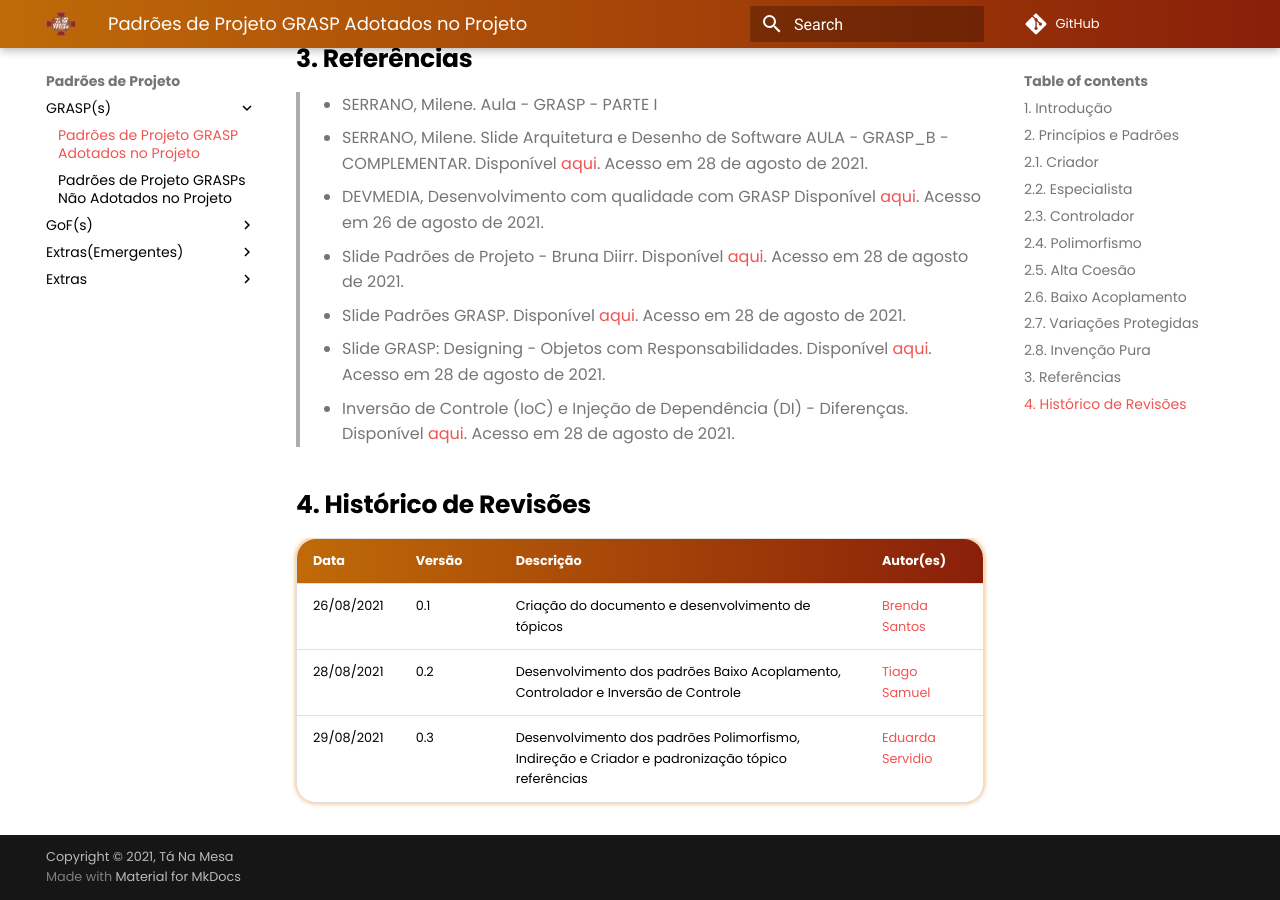
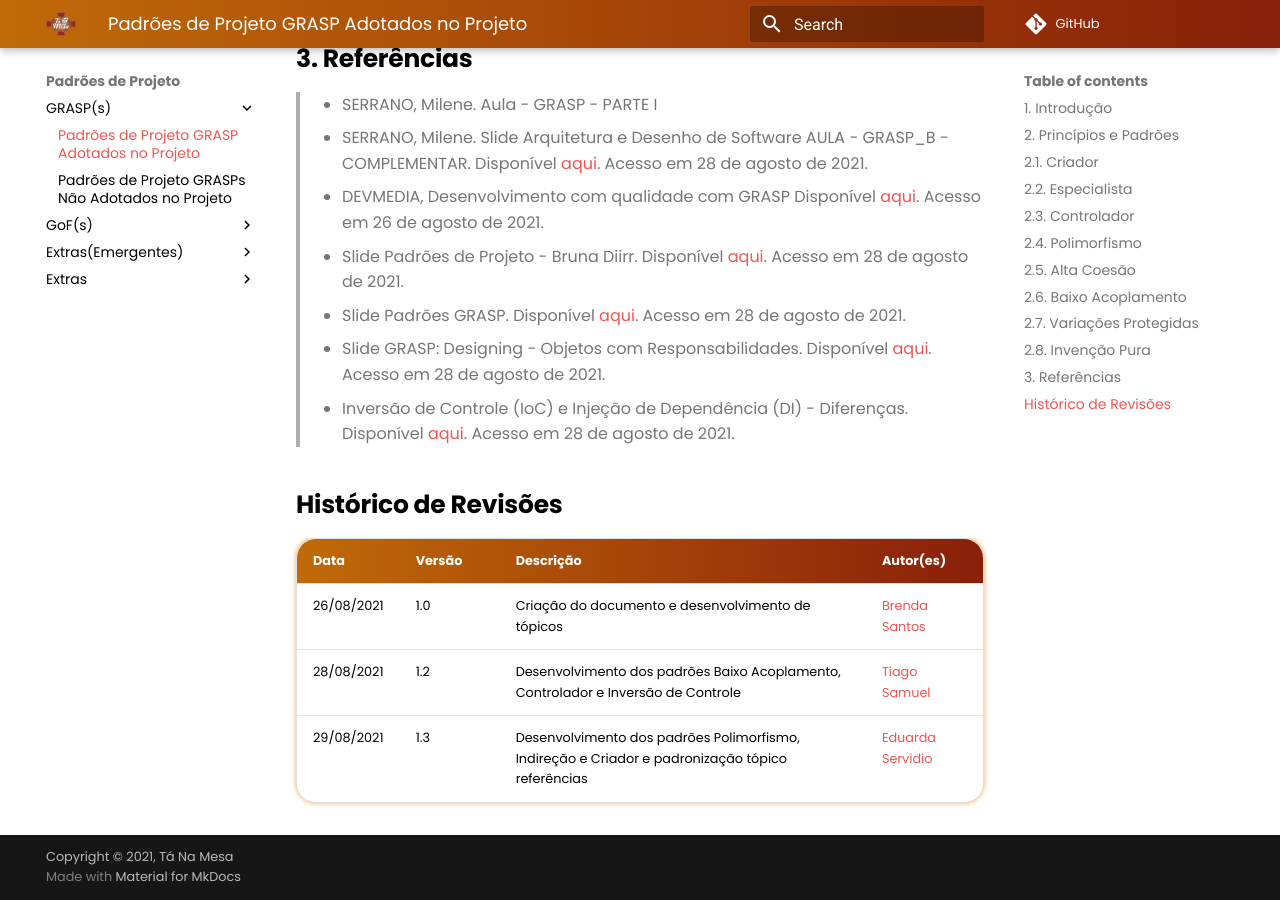
Before and after one commit to UnBArqDsw2021-1/2021.1_G02_TaNaMesa_docs, an MkDocs documentation site: the page built from docs/3-Padroes-de-Projeto/GRASPs/Padroes-Adotados-no-Projeto.md, in a window 1280 px wide and 900 px high, scrolled down 3362 px. Built offline with MkDocs 1.6.1 and Material for MkDocs 9.7.7, drawn with Linux system fonts in a browser that asks for light colours; comment, search, counter and statistics services are not loaded.

Commit message:
(#99) Ajustando padroes

```diff
--- a/docs/3-Padroes-de-Projeto/GRASPs/Padroes-Adotados-no-Projeto.md
+++ b/docs/3-Padroes-de-Projeto/GRASPs/Padroes-Adotados-no-Projeto.md
@@ -68,9 +68,9 @@ Em alguns casos essas classes artificiais são tratados e nomeados como "serviç
 > - Slide GRASP: Designing - Objetos com Responsabilidades. Disponível [aqui](https://www.ic.unicamp.br/~ariadne/mc436/1s2017/Lar16GRASP.pdf). Acesso em 28 de agosto de 2021.
 > - Inversão de Controle (IoC) e Injeção de Dependência (DI) - Diferenças. Disponível [aqui](http://www.linhadecodigo.com.br/artigo/3418/inversao-de-controle-ioc-e-injecao-de-dependencia-di-diferencas.aspx#:~:text=Invers%C3%A3o%20de%20Controle%20ou%20Inversion,outra%20classe%2C%20interface%2C%20componente%2C). Acesso em 28 de agosto de 2021.
 
-## 4. Histórico de Revisões
+## Histórico de Revisões
 |    Data    | Versão | Descrição       | Autor(es)     |
 | :--------- | :----- | :-------------- | :------------ |
-| 26/08/2021 | 0.1    | Criação do documento e desenvolvimento de tópicos | [Brenda Santos](https://github.com/brendavsantos)                               |
-| 28/08/2021 | 0.2    | Desenvolvimento dos padrões Baixo Acoplamento, Controlador e Inversão de Controle | [Tiago Samuel](https://github.com/tsrrodrigues) |
-| 29/08/2021 | 0.3    | Desenvolvimento dos padrões Polimorfismo, Indireção e Criador e padronização tópico referências        | [Eduarda Servidio](https://github.com/ServideoEC)           |
+| 26/08/2021 | 1.0    | Criação do documento e desenvolvimento de tópicos | [Brenda Santos](https://github.com/brendavsantos)                               |
+| 28/08/2021 | 1.2    | Desenvolvimento dos padrões Baixo Acoplamento, Controlador e Inversão de Controle | [Tiago Samuel](https://github.com/tsrrodrigues) |
+| 29/08/2021 | 1.3    | Desenvolvimento dos padrões Polimorfismo, Indireção e Criador e padronização tópico referências        | [Eduarda Servidio](https://github.com/ServideoEC)           |
```
Also changed, not shown: docs/3-Padroes-de-Projeto/GRASPs/Padroes-Nao-Adotados-no-Projeto.md (+1 -1 lines).
